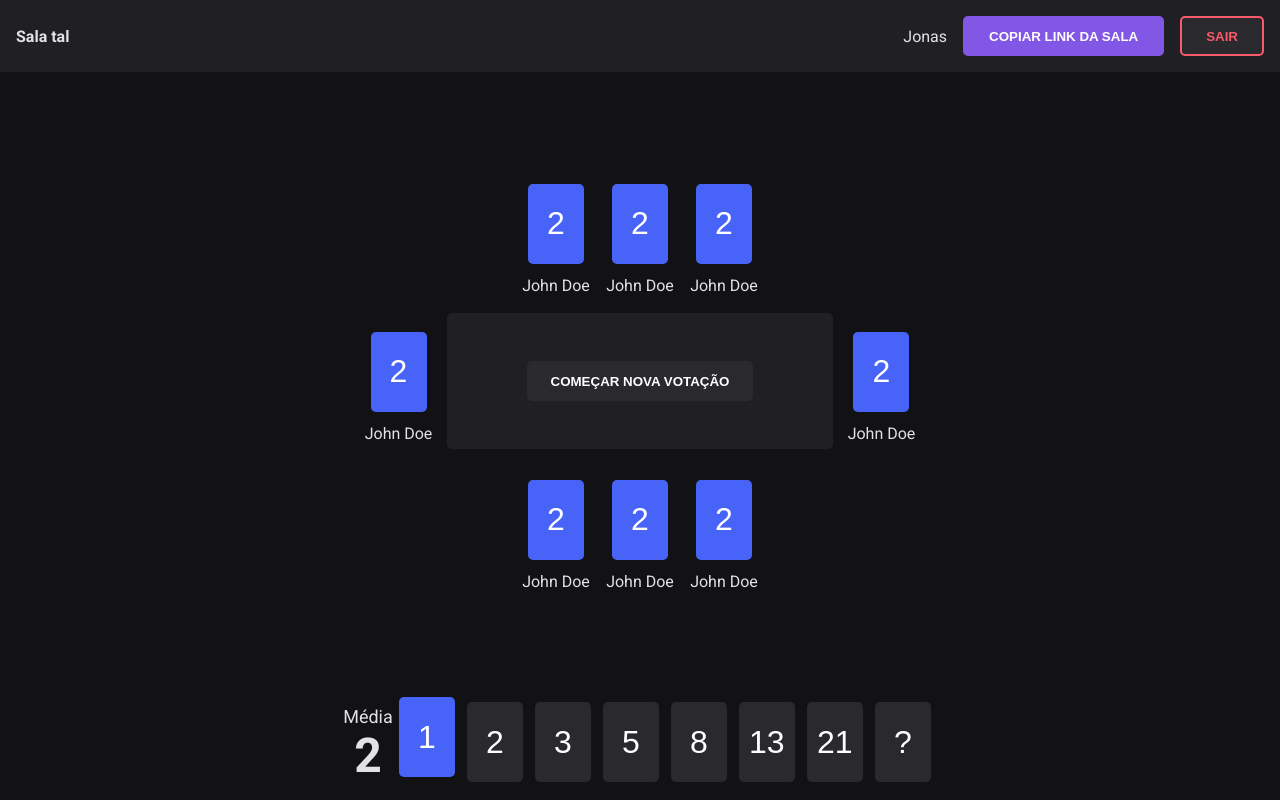
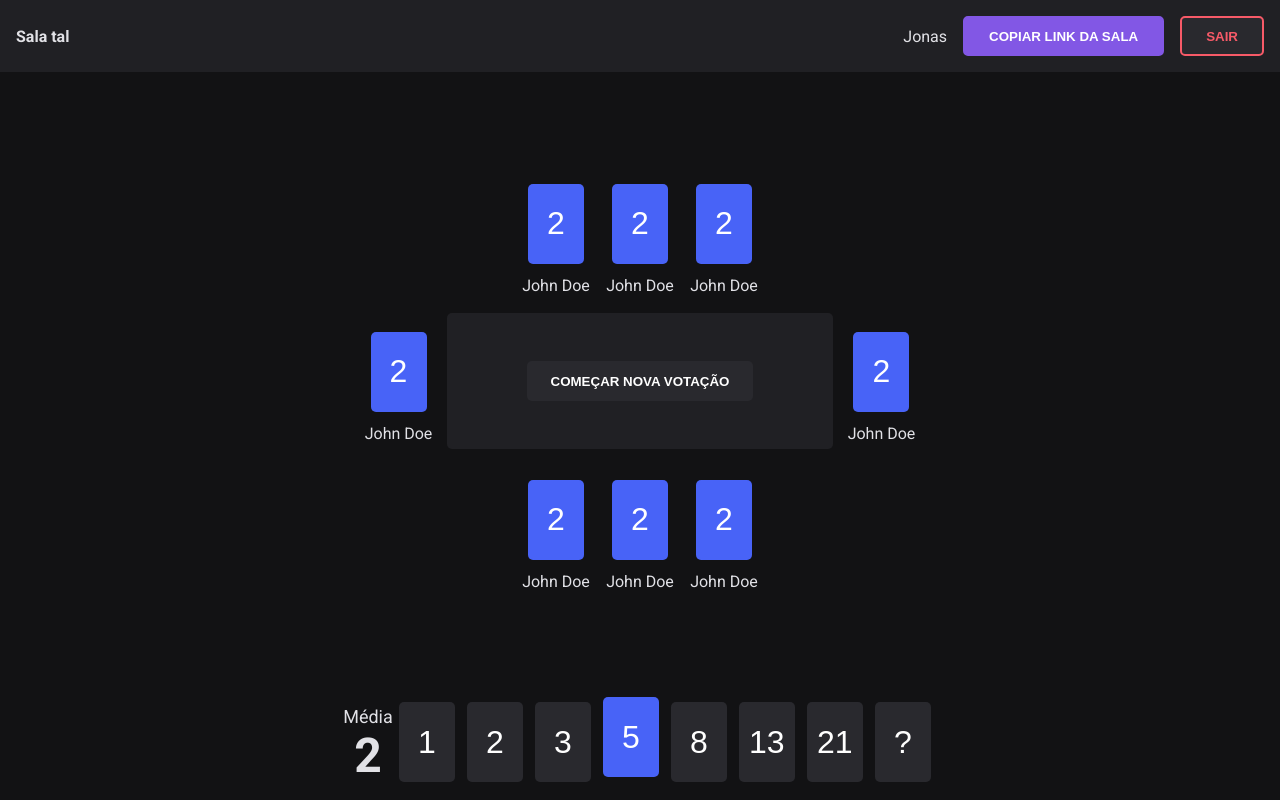
Before and after one commit to Jonatan966/my-planning-poker, a React (Vite) app: page /rooms/1 in a window 1280 px wide. Built offline with nearby package versions, Linux system fonts and the light colour scheme.

Commit message:
feat: use new point button component

```diff
--- a/src/pages/room/index.tsx
+++ b/src/pages/room/index.tsx
@@ -1,5 +1,6 @@
 import { useParams } from "react-router-dom";
 import Button from "../../components/button";
+import PointButton from "../../components/point-button";
 import RoomHeader from "../../components/room-header";
 import styles from "./styles.module.css";
 
@@ -65,16 +66,14 @@ function RoomPage() {
           <strong>2</strong>
         </div>
 
-        <button className={`${styles.selectedPoint} ${styles.pointCard}`}>
-          1
-        </button>
-        <button className={styles.pointCard}>2</button>
-        <button className={styles.pointCard}>3</button>
-        <button className={styles.pointCard}>5</button>
-        <button className={styles.pointCard}>8</button>
-        <button className={styles.pointCard}>13</button>
-        <button className={styles.pointCard}>21</button>
-        <button className={styles.pointCard}>?</button>
+        <PointButton>1</PointButton>
+        <PointButton>2</PointButton>
+        <PointButton>3</PointButton>
+        <PointButton selected>5</PointButton>
+        <PointButton>8</PointButton>
+        <PointButton>13</PointButton>
+        <PointButton>21</PointButton>
+        <PointButton>?</PointButton>
       </footer>
     </>
   );
```
